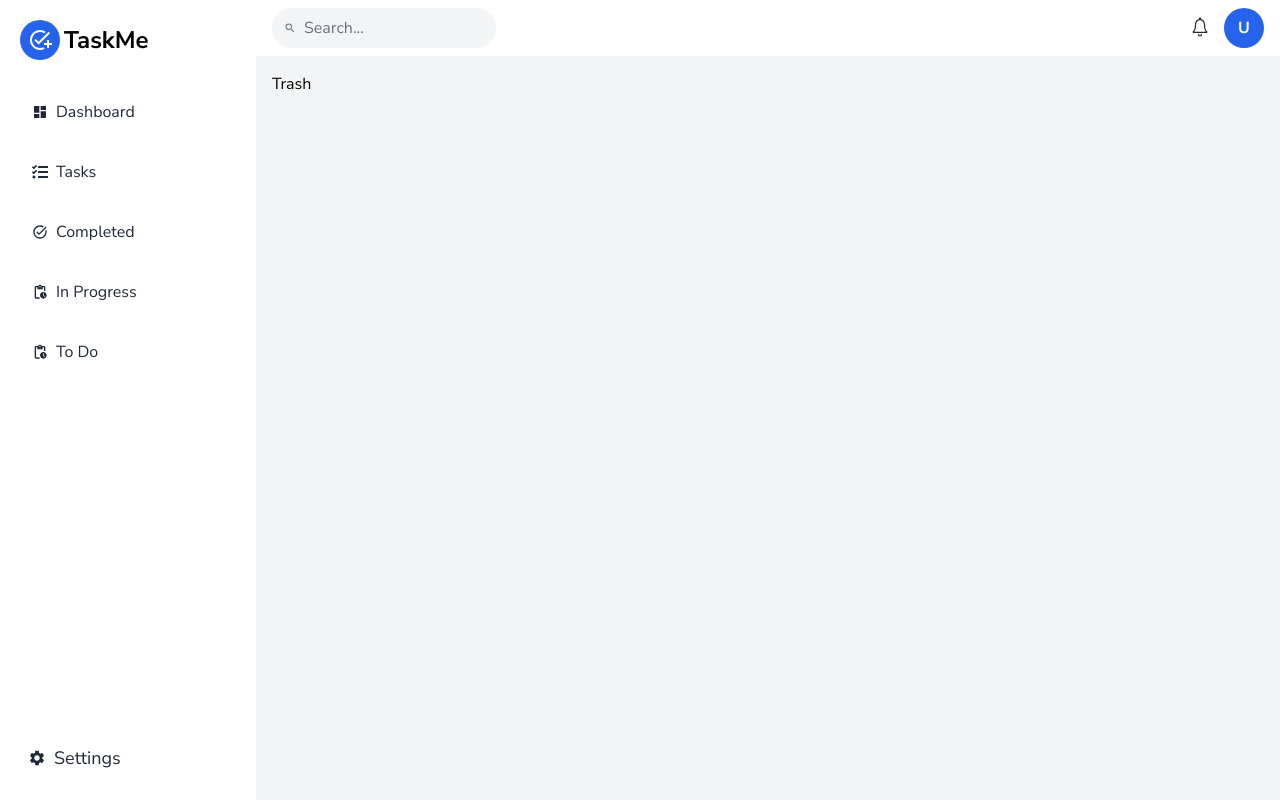
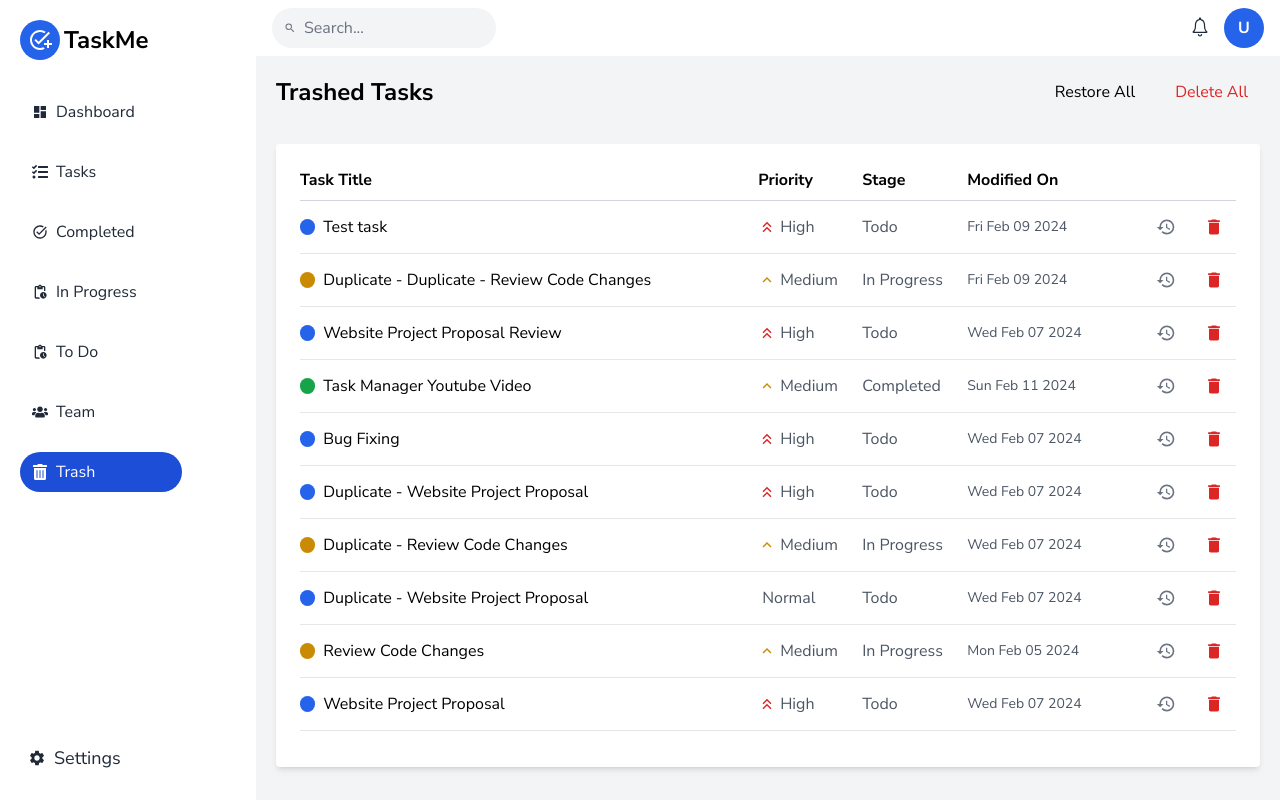
Before and after one commit to bijaysharma8335/Task-Management-System, a React (Create React App) app in the folder client/: page /trashed in a window 1280 px wide. Built offline with nearby package versions, Linux system fonts and the light colour scheme.

Commit message:
Update Trash Page

```diff
--- a/client/src/components/Sidebar.jsx
+++ b/client/src/components/Sidebar.jsx
@@ -27,7 +27,7 @@ const Sidebar = () => {
     const dispatch = useDispatch();
     const location = useLocation();
     const path = location.pathname.split("/")[1];
-    const sidebarLinks = user?.isAdmin ? linkData : linkData.slice(0, 5);
+    const sidebarLinks = !user?.isAdmin ? linkData : linkData.slice(0, 5);
 
     const closeSidebar = () => {
         dispatch(setOpenSidebar(false));
--- a/client/src/components/TaskCard.jsx
+++ b/client/src/components/TaskCard.jsx
@@ -1,11 +1,6 @@
 import clsx from "clsx";
 import React, { useState } from "react";
-import {
-    MdAttachFile,
-    MdKeyboardArrowDown,
-    MdKeyboardArrowUp,
-    MdKeyboardDoubleArrowUp,
-} from "react-icons/md";
+import { MdAttachFile } from "react-icons/md";
 import { BiMessageAltDetail } from "react-icons/bi";
 import { useSelector } from "react-redux";
 import { BGS, formatDate, PRIORITYSTYLES, TASK_TYPE } from "../utils";
@@ -13,12 +8,8 @@ import TaskDialog from "./TaskDialog";
 import { FaList } from "react-icons/fa";
 import UserInfo from "./UserInfo";
 import { IoMdAdd } from "react-icons/io";
+import { ICONS } from "../constants/icons";
 
-const ICONS = {
-    high: <MdKeyboardDoubleArrowUp />,
-    medium: <MdKeyboardArrowUp />,
-    low: <MdKeyboardArrowDown />,
-};
 const TaskCard = ({ task }) => {
     const { user } = useSelector((state) => state.auth);
     const [open, setOpen] = useState(false);
--- /dev/null
+++ b/client/src/constants/icons.js
@@ -0,0 +1,7 @@
+import { MdKeyboardArrowDown, MdKeyboardArrowUp, MdKeyboardDoubleArrowUp } from "react-icons/md";
+
+export const ICONS = {
+    high: <MdKeyboardDoubleArrowUp />,
+    medium: <MdKeyboardArrowUp />,
+    low: <MdKeyboardArrowDown />,
+};
--- a/client/src/pages/Dashboard.jsx
+++ b/client/src/pages/Dashboard.jsx
@@ -1,13 +1,7 @@
 import React from "react";
 import { summary } from "../assets/data";
 import { FaNewspaper } from "react-icons/fa";
-import {
-    MdAdminPanelSettings,
-    MdEdit,
-    MdKeyboardArrowDown,
-    MdKeyboardArrowUp,
-    MdKeyboardDoubleArrowUp,
-} from "react-icons/md";
+import { MdAdminPanelSettings, MdEdit } from "react-icons/md";
 
 import { FaArrowsToDot } from "react-icons/fa6";
 
@@ -16,12 +10,8 @@ import Chart from "../components/Chart";
 import { BGS, getInitials, PRIORITYSTYLES, TASK_TYPE } from "../utils";
 import UserInfo from "../components/UserInfo";
 import moment from "moment";
+import { ICONS } from "../constants/icons";
 const TaskTable = ({ tasks }) => {
-    const ICONS = {
-        high: <MdKeyboardDoubleArrowUp />,
-        medium: <MdKeyboardArrowUp />,
-        low: <MdKeyboardArrowDown />,
-    };
     const TableHeader = () => (
         <thead className="border-b border-gray-300">
             <tr className="text-black text-left ">
@@ -113,7 +103,7 @@ const UserTable = ({ users }) => {
                         user?.isActive ? "bg-blue-200" : "bg-yellow-100"
                     )}
                 >
-                    { user?.isActive ?"Active":"Disabled"}
+                    {user?.isActive ? "Active" : "Disabled"}
                 </p>
             </td>
             <td className="py-2 text-sm">{moment(user?.createdAt).fromNow()}</td>
--- a/client/src/pages/Tasks.jsx
+++ b/client/src/pages/Tasks.jsx
@@ -11,6 +11,7 @@ import TaskTitle from "../components/TaskTitle";
 import GridView from "../components/GridView";
 import { tasks } from "../assets/data";
 import ListView from "../components/ListView";
+import AddTask from "../components/AddTask";
 
 const TABS = [
     { title: "Grid View", icon: <MdGridView /> },
@@ -64,6 +65,7 @@ const Tasks = () => {
                         </div>
                     )}
                 </Tabs>
+                <AddTask open={open} setOpen={setOpen}/>
             </div>
         </div>
     );
--- a/client/src/pages/Trash.jsx
+++ b/client/src/pages/Trash.jsx
@@ -1,11 +1,90 @@
-import React from 'react'
+import React from "react";
+import Title from "../components/Title";
+import Button from "../components/Button";
+import { MdDelete, MdOutlineRestore } from "react-icons/md";
+import { PRIORITYSTYLES, TASK_TYPE } from "../utils";
+import { tasks } from "../assets/data";
+import clsx from "clsx";
+import { ICONS } from "../constants/icons";
 
 const Trash = () => {
-  return (
-    <div>
-      <h1>Trash</h1>
-    </div>
-  )
-}
+    const TableHeader = ({ item }) => (
+        <thead className="border-b border-gray-300">
+            <tr className="text-black text-left">
+                <th className="py-2">Task Title</th>
+                <th className="py-2">Priority</th>
+                <th className="py-2">Stage</th>
+                <th className="py-2 line-clamp-1">Modified On</th>
+            </tr>
+        </thead>
+    );
 
-export default Trash
+    const TableRow = ({ item }) => (
+        <tr className="border-b border-gray-200 text-gray-600 hover:bg-gray-400/10">
+            <td className="py-2">
+                <div className="flex items-center gap-2">
+                    <div className={clsx("w-4 h-4 rounded-full", TASK_TYPE[item.stage])} />
+                    <p className="w-full line-clamp-2 text-base text-black">{item.title}</p>
+                </div>
+            </td>
+
+            <td className="py-2 capitalize">
+                <div className="flex gap-1 items-center">
+                    <span className={clsx("text-lg ", PRIORITYSTYLES[item.priority])}>
+                        {ICONS[item.priority]}
+                    </span>
+                    <span>{item.priority}</span>
+                </div>
+            </td>
+            <td className="py-2 capitalize text-center md:text-start">{item.stage}</td>
+            <td className="py-2 text-sm">{new Date(item.date).toDateString()}</td>
+
+            <td className="py-2 flex gap-1 justify-end">
+                <Button icon={<MdOutlineRestore className="text-xl text-gray-500" />} />
+                <Button icon={<MdDelete className="text-xl text-red-600" />} />
+            </td>
+        </tr>
+    );
+    return (
+        <>
+            <div className="w-full md:px-1 px-0 mb-6">
+                <div className="flex items-center justify-between mb-8">
+                    <Title title="Trashed Tasks" />
+
+                    <div className="flex gap-2 md:gap-4 items-center">
+                        <Button
+                            label="Restore All"
+                            icon={<MdOutlineRestore className="  text-lg hidden" />}
+                            className={
+                                "flex flex-row-reverse gap-1 items-center text-black text-sm md:text-base rounded-md 2xl:py-2.5"
+                            }
+                        />
+
+                        <Button
+                            label="Delete All"
+                            icon={<MdDelete className="  text-lg hidden" />}
+                            className={
+                                "flex flex-row-reverse gap-1 items-center text-red-600 text-sm md:text-base rounded-md 2xl:py-2.5"
+                            }
+                        />
+                    </div>
+                </div>
+
+                <div className="bg-white px-2 md:px-6 py-4 shadow-md rounded">
+                    <div className="overflow-x-auto">
+                        <table className="w-full mb-5">
+                            <TableHeader />
+                            <tbody>
+                                {tasks.map((task, index) => (
+                                    <TableRow item={task} key={index} />
+                                ))}
+                            </tbody>
+                        </table>
+                    </div>
+                </div>
+            </div>
+        </>
+    );
+};
+
+export default Trash;
--- a/client/src/pages/Users.jsx
+++ b/client/src/pages/Users.jsx
@@ -32,8 +32,8 @@ const Users = () => {
                             {getInitials(user.name)}
                         </span>
                     </div>
+                    {user.name}
                 </div>
-                {user.name}
             </td>
             <td className="p-2">{user.title}</td>
             <td className="p-2">{user.email || "user.email.com"}</td>
@@ -45,7 +45,7 @@ const Users = () => {
                         user.isActive ? "bg-blue-200" : "bg-yellow-100"
                     )}
                 >
-                    {user.isActive ?"Active":"Disabled"}
+                    {user.isActive ? "Active" : "Disabled"}
                 </button>
             </td>
             <td className="p-2 flex gap-4  justify-end">
```
